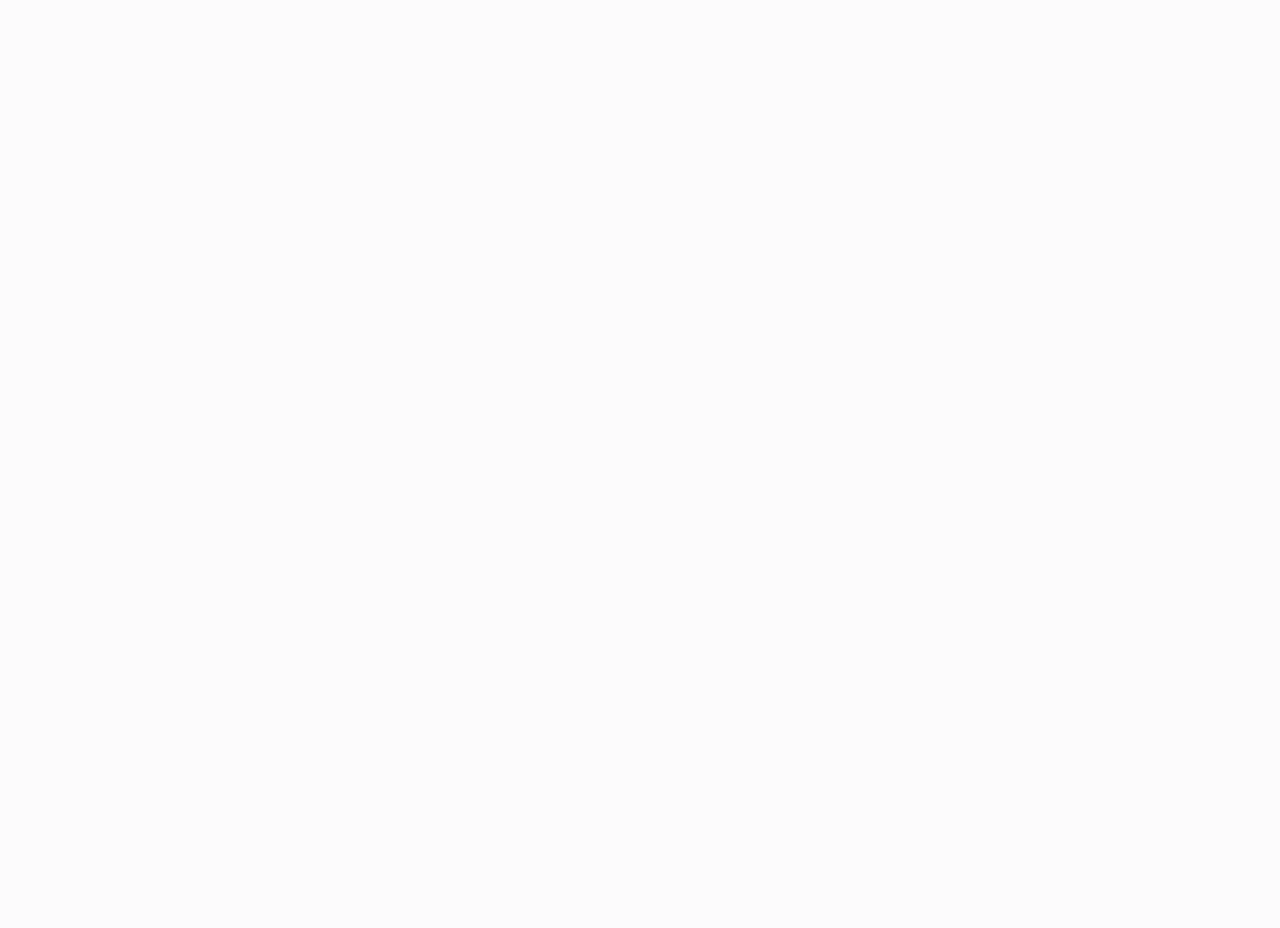
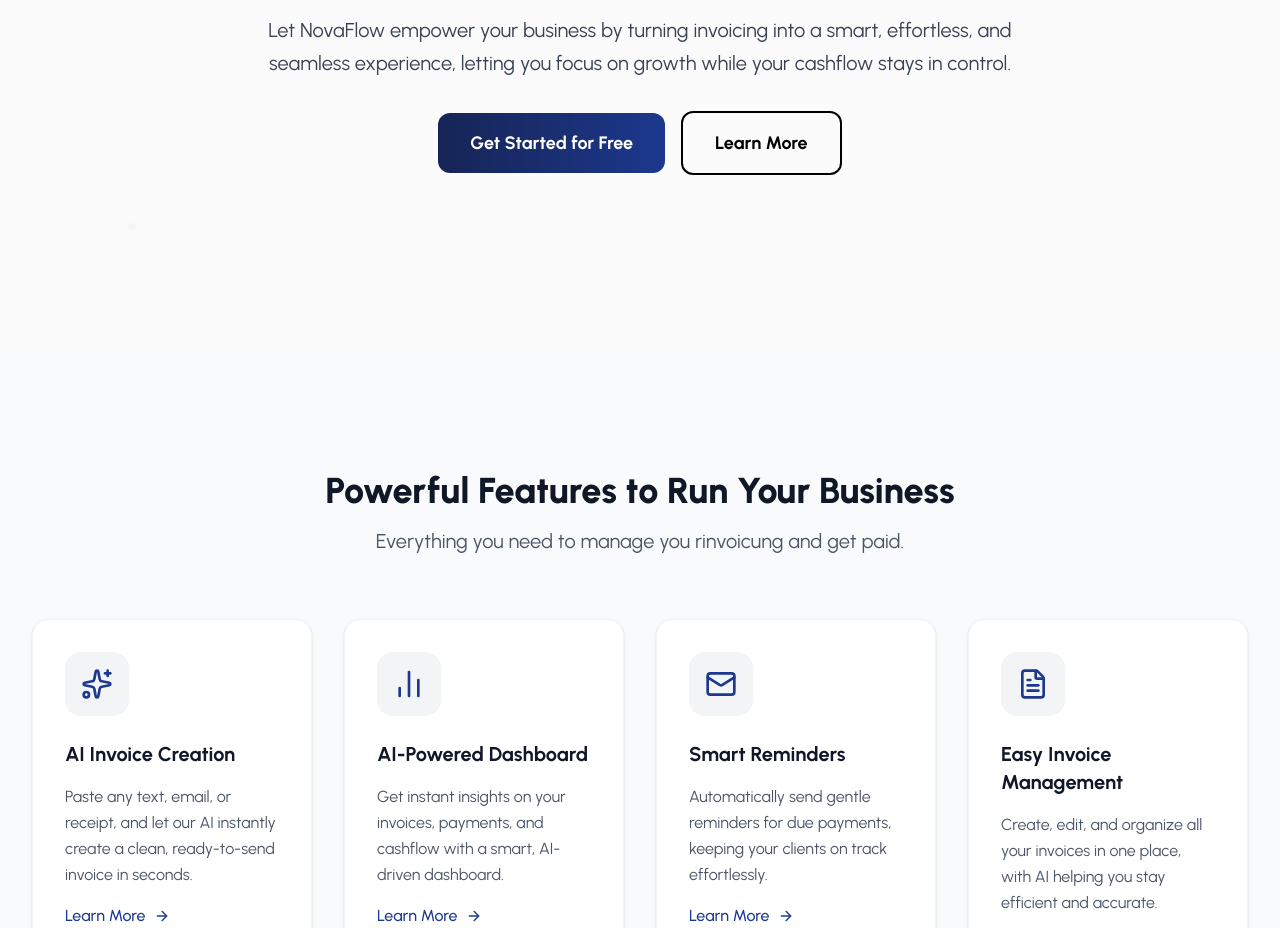
Before and after one commit to SakthiBala3107/NovaFlow, a React app in the folder frontend/: page / in a window 1280 px wide. Shown: the part 264-1192 px from the top of the page. Before the commit the page ends 800 px from the top, so only its background shows below. Built offline with nearby package versions, Linux system fonts and the light colour scheme; the HTML template or start-up script is replaced by a standard one.

Commit message:
[FEAT] Intialization  of zustandand completion of features section

```diff
--- a/frontend/package.json
+++ b/frontend/package.json
@@ -19,7 +19,8 @@
     "react-dom": "^19.2.0",
     "react-hot-toast": "^2.6.0",
     "react-router-dom": "^7.9.6",
-    "tailwindcss": "^4.1.17"
+    "tailwindcss": "^4.1.17",
+    "zustand": "^5.0.8"
   },
   "devDependencies": {
     "@eslint/js": "^9.39.1",
--- a/frontend/src/Pages/LandingPage/LandingPage.tsx
+++ b/frontend/src/Pages/LandingPage/LandingPage.tsx
@@ -1,5 +1,7 @@
 // import { useEffect, useState } from 'react'
+import Features from '../../components/Landing/Features'
 import Header from '../../components/Landing/Header'
+import Hero from '../../components/Landing/Hero'
 
 const LandingPage = () => {
 
@@ -8,6 +10,10 @@
     return (
         <div className='bg-[#ffffff] text-gray-600'>
             <Header />
+            <main className='mb-[100vh]'>
+                <Hero />
+                <Features />
+            </main>
         </div>
     )
 }
--- /dev/null
+++ b/frontend/src/components/Landing/Features.tsx
@@ -0,0 +1,41 @@
+import { ArrowRight } from "lucide-react"
+
+import { FEATURES, type Feature } from "../../utils/data"
+
+const Features = () => {
+
+
+    //    rendering-stuffs
+    return (
+        <section id="features" className="py-20 lg:py-28 bg-gray-50">
+            <div className="max-w-7xl mx-auto px-4 sm:px-6 lg:px-8">
+                <div className="text-center mb-16">
+                    <h2 className="text-3xl sm:text-4xl font-extrabold text-gray-900 mb-4">Powerful Features to Run Your Business</h2>
+                    <p className="text-xl text-gray-600 max-w-3xl mx-auto">Everything you need to manage you rinvoicung and get  paid.</p>
+                </div>
+                {/*  */}
+                <div className="grid grid-cols-1 md:grid-cols-2 lg:grid-cols-4 gap-8">
+                    {FEATURES.map((feature: Feature, idx: number) => {
+                        const Icon = feature.icon;
+                        return (
+                            <div className="bg-white rounded-2xl p-8 shadow-sm hover:shadow-lg transition-all duration-200 hover:-translate-y-1 border border-gray-100"
+                                key={idx}>
+                                <div className="w-16 h-16 bg-gray-100 rounded-2xl flex items-center justify-center mb-6">
+                                    {Icon && <Icon className="h-8 w-8 text-blue-900" />}
+
+                                </div>
+                                {/*  */}
+                                <h3 className="text-xl font-bold text-gray-900 mb-4">{feature?.title}</h3>
+                                <p className="text-gray-600 leading-relaxed">{feature?.description}</p>
+                                <a href="#" className="inline-flex items-center text-blue-900 font-medium mt-4 hover:text-black transition-colors duration-200">Learn More <ArrowRight className="w-4 h-4 ml-2" /></a>
+                            </div>
+                        )
+                    }
+                    )}
+                </div>
+            </div>
+        </section>
+    )
+}
+
+export default Features
--- a/frontend/src/components/Landing/Header.tsx
+++ b/frontend/src/components/Landing/Header.tsx
@@ -4,6 +4,7 @@
 import { Link, useNavigate } from "react-router-dom";
 import ProfileDropdown from "../layout/ProfileDropdown";
 import Button from "../ui/Button";
+import { useAuthStore } from "../../store/authStore";
 
 
 interface User {
@@ -18,7 +19,7 @@
     const [isMenuOpen, setIsMenuOpen] = useState<boolean>(false);
     const [profileDropdownOpen, setProfileDropdownOpen] = useState<boolean>(false);
 
-    const isAuthenticated = true;
+    const { isAuthenticated } = useAuthStore()
     const user: User = { name: "Azula", email: "princessAzula@gmail.com", avatar: '' };
     const logout = () => { };
 
--- a/frontend/src/components/Landing/Hero.tsx
+++ b/frontend/src/components/Landing/Hero.tsx
@@ -1,7 +1,47 @@
+import { Link } from "react-router-dom"
+import { useAuthStore } from "../../store/authStore"
 
 const Hero = () => {
+
+    const { isAuthenticated } = useAuthStore()
+
+
+
+    //    RENDERING-STUFFS
     return (
-        <div>Hero</div>
+        <section className="relative bg-[#fbfbfb] overflow-hidden">
+            <div className=" absolute inset-0 bg-grid-white/[0.05] bg-size-[60px_60px]"></div>
+            {/*  */}
+            <div className=" relative max-w-7xl mx-auto px-4 sm:px-6 lg:px-8 py-24 lg:py-32">
+                <div className="text-center max-w-4xl mx-auto">
+                    <h1 className="text-3xl sm:text-5xl lg:text-6xl font-extrabold text-blue-950 leading-tight">NovaFlow — The Mind Behind Your Cashflow</h1>
+                    <p className="text-lg sm:text-xl text-gray-700 mb-8 leading-relaxed max-w-3xl mx-auto">Let NovaFlow empower your business by turning invoicing into a smart, effortless, and seamless experience, letting you focus on growth while your cashflow stays in control.</p>
+                    <div className="flex flex-col sm:flex-row items-center justify-center space-y-4 sm:space-y-0 sm:space-x-4">
+                        {isAuthenticated ?
+                            (<Link
+                                className="bg-linear-to-r from-blue-950 to-blue-900 text-white px-8 py04 rounded-xl font-bold text-base sm:text-lg hover:bg-blue-900 transition-all duration-200 hover:scale-105 hover:shadow-2xl transform"
+                                to={'/dashboard'}>Got to Dashboard</Link>)
+                            : (<Link
+
+                                to="/signup"
+                                className="bg-linear-to-r from-blue-950 to-blue-900 text-white px-8 py-4 rounded-xl font-bold text-base sm:text-lg hover:bg-gray-900 transition-all duration-200 hover:scale-105 hover:shadow-2xl transform"
+                            >
+                                Get Started for Free
+                            </Link>
+                            )}
+                        <a href="#features" className="border-2 border-black text-black px-8 py-4 rounded-xl font-bold text-lg hover:bg-white hover:text-black transiton-all duration-200 hover:scale-105" >Learn More</a>
+
+                    </div>
+                </div>
+                {/*  */}
+                <div className="mt-12 relative max-w-5xl mx-auto">
+                    <img src="" alt="" className=" rounded-2xl shadow-2xl shadow-gray-300 border-4 border-gray-200/20" />
+                </div>
+            </div>
+            {/*  */}
+
+
+        </section>
     )
 }
 
--- /dev/null
+++ b/frontend/src/store/authStore.ts
@@ -0,0 +1,16 @@
+import { create } from "zustand";
+
+type AuthState = {
+  isAuthenticated: boolean;
+  login: () => void;
+  logout: () => void;
+  toggleAuth: () => void;
+};
+
+export const useAuthStore = create<AuthState>((set) => ({
+  isAuthenticated: false,
+  login: () => set({ isAuthenticated: true }),
+  logout: () => set({ isAuthenticated: false }),
+  toggleAuth: () =>
+    set((state) => ({ isAuthenticated: !state.isAuthenticated })),
+}));
--- a/frontend/src/utils/data.ts
+++ b/frontend/src/utils/data.ts
@@ -0,0 +1,40 @@
+import {
+  Sparkles,
+  BarChart2,
+  Mail,
+  FileText,
+  type LucideIcon,
+} from "lucide-react";
+
+export type Feature = {
+  icon?: LucideIcon;
+  title: string;
+  description: string;
+};
+
+export const FEATURES: Feature[] = [
+  {
+    icon: Sparkles,
+    title: "AI Invoice Creation",
+    description:
+      "Paste any text, email, or receipt, and let our AI instantly create a clean, ready-to-send invoice in seconds.",
+  },
+  {
+    icon: BarChart2,
+    title: "AI-Powered Dashboard",
+    description:
+      "Get instant insights on your invoices, payments, and cashflow with a smart, AI-driven dashboard.",
+  },
+  {
+    icon: Mail,
+    title: "Smart Reminders",
+    description:
+      "Automatically send gentle reminders for due payments, keeping your clients on track effortlessly.",
+  },
+  {
+    icon: FileText,
+    title: "Easy Invoice Management",
+    description:
+      "Create, edit, and organize all your invoices in one place, with AI helping you stay efficient and accurate.",
+  },
+];
```
Also changed, not shown: 1 other file (tests, documents, lock files or other folders).
